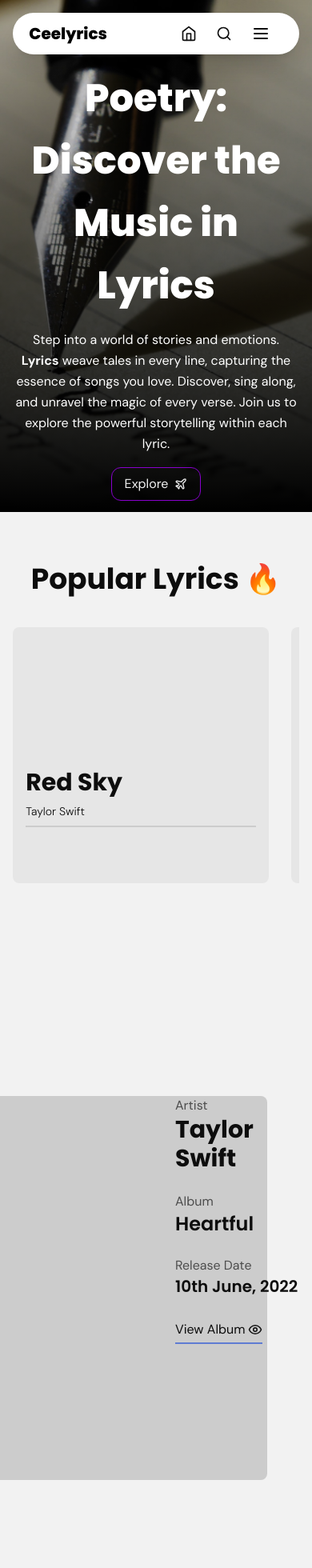
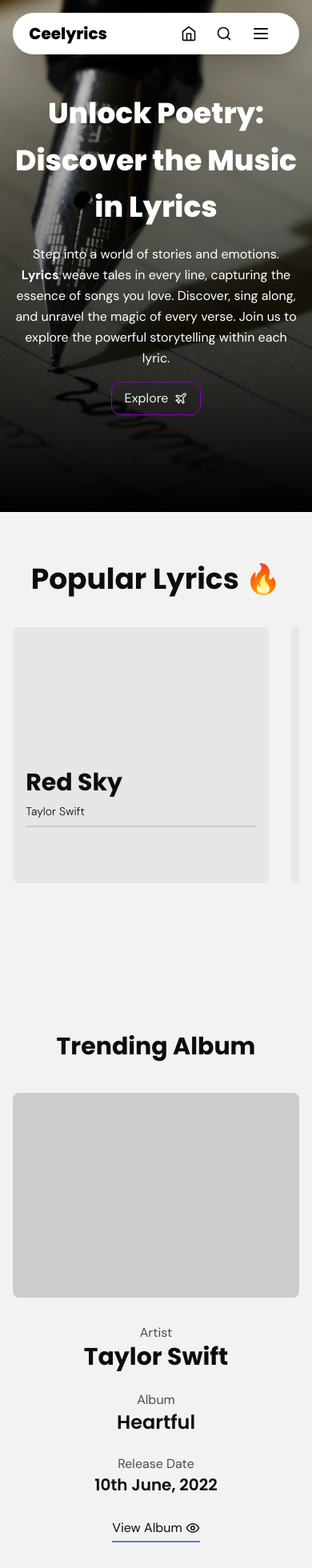
Before and after one commit to benjaminnkem/ceelyrics-next, a Next.js app: page / in a window 390 px wide. Shown: the top 1960 px of the page at 80% size. Built offline with nearby package versions, Linux system fonts and the light colour scheme.

Commit message:
chore: made home page responsive

```diff
--- a/components/UI/Home/index.tsx
+++ b/components/UI/Home/index.tsx
@@ -111,7 +111,9 @@ const HomeContent = () => {
               <div className="grid md:grid-cols-5 gap-2 items-center h-full">
                 <div className="space-y-4 text-center md:text-start md:col-span-3 col-span-full">
                   <div className="overflow-hidden">
-                    <h1 className={`${poppins.className} text-5xl font-extrabold leading-relaxed jumbo-text`}>
+                    <h1
+                      className={`${poppins.className} md:text-5xl text-4xl font-extrabold leading-relaxed jumbo-text`}
+                    >
                       Unlock Poetry: Discover the Music in Lyrics
                     </h1>
                   </div>
@@ -171,13 +173,14 @@ const HomeContent = () => {
           </WidthClamp>
         </section>
 
-        <section className="my-[10rem]">
+        <section className="md:my-[10rem] my-20">
           <WidthClamp>
-            <div className="grid grid-cols-2 gap-12">
-              <div className="grid place-content-center">
-                <div className="w-auto min-h-[30rem] aspect-square bg-background-200 rounded-lg"></div>
+            <h3 className={`${poppins.className} md:text-4xl text-3xl text-center font-bold mb-10`}>Trending Album</h3>
+            <div className="grid md:grid-cols-2 lg:gap-12 md:gap-10 gap-8">
+              <div className="flex items-center justify-center w-full min-h-[16rem] md:h-auto">
+                <div className="md:w-auto lg:min-h-[30rem] md:min-h-[25rem] w-full min-h-[16rem] md:aspect-square bg-background-200 rounded-lg"></div>
               </div>
-              <div className="space-y-6">
+              <div className="space-y-6 text-center md:text-start">
                 <div>
                   <p className="text-text-700">Artist</p>
                   <h4 className={`${poppins.className} text-3xl font-bold`}>Taylor Swift</h4>
@@ -191,7 +194,7 @@ const HomeContent = () => {
                   <h4 className={`${poppins.className} text-xl font-semibold`}>10th June, 2022</h4>
                 </div>
 
-                <button className="flex items-center border-accent-400 gap-1 border-b-2 duration-100 hover:border-b-4 py-1">
+                <button className="flex items-center border-accent-400 gap-1 border-b-2 mx-auto md:mx-0 duration-100 hover:border-b-4 py-1">
                   <span>View Album</span> <EyeIcon size={18} />
                 </button>
               </div>
@@ -199,9 +202,9 @@ const HomeContent = () => {
           </WidthClamp>
         </section>
 
-        <section className="my-[10rem]">
+        <section className="md:my-[10rem] my-20">
           <WidthClamp>
-            <h3 className={`${poppins.className} text-4xl font-bold mb-10`}>Popular Genres</h3>
+            <h3 className={`${poppins.className} md:text-4xl text-3xl text-center font-bold mb-10`}>Popular Genres</h3>
             <div className="space-y-16">
               <div className="flex items-center gap-7 overflow-x-auto">
                 {Array.from({ length: 8 }).map((_, idx) => (
@@ -217,7 +220,7 @@ const HomeContent = () => {
           </WidthClamp>
         </section>
 
-        <section className="my-[10rem]" ref={subscribeRef}>
+        <section className="md:my-[10rem] my-20" ref={subscribeRef}>
           <WidthClamp>
             <div className="relative bg-primary-100 rounded-xl overflow-hidden py-6 px-8 min-h-[16rem]">
               <div className="absolute top-0 flex items-center justify-center left-0 w-full h-full">
```
